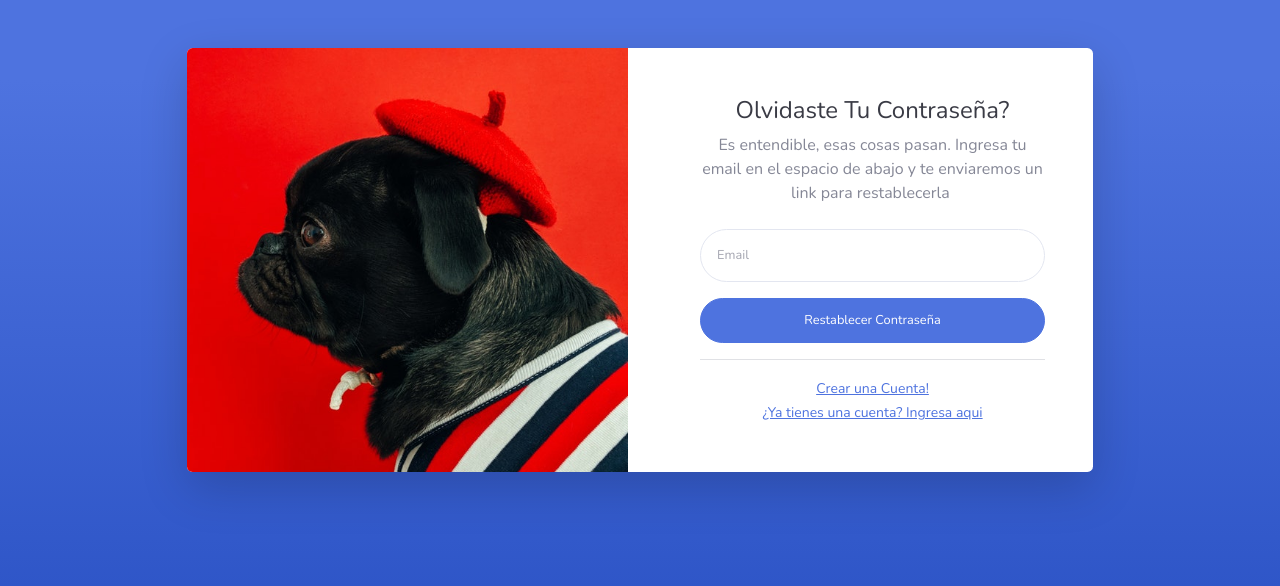
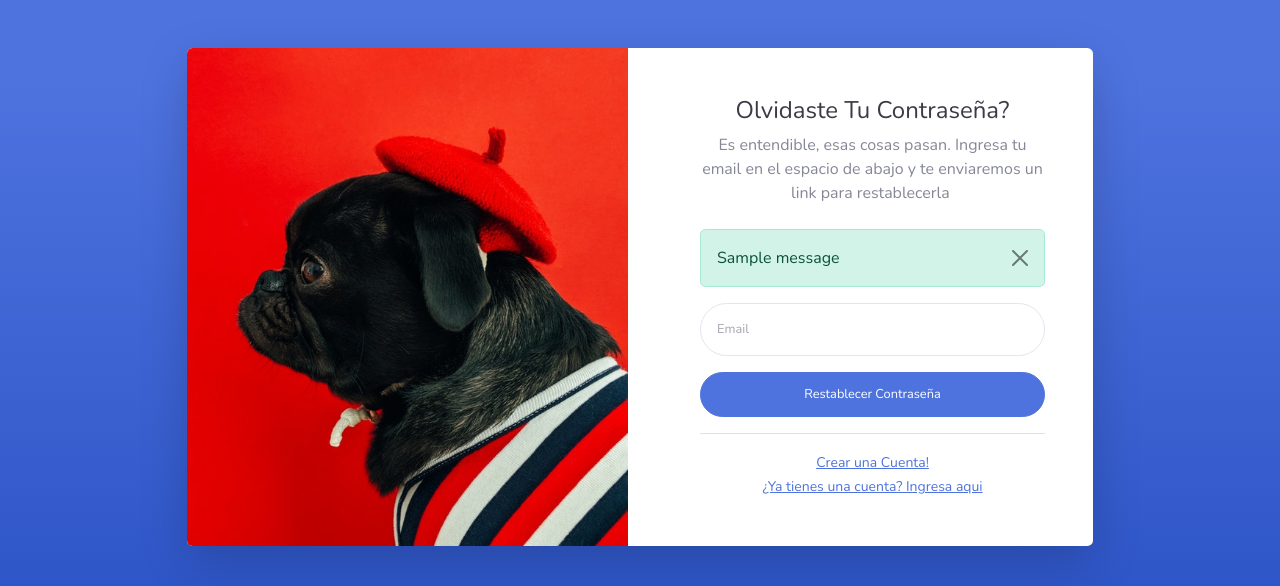
Before and after one commit to walthercarrasco/cheetah_research, a Django app: page /register/password-reset in a window 1280 px wide. Shown: the top 586 px of the page. Run offline with Django 5.2, Linux system fonts and the light colour scheme; tables that the repository leaves empty hold one stand-in row (values such as "Sample post"); one stand-in notice (Sample message) is shown; some libraries are stand-ins or nearby versions.

Commit message:
Login-forget-password

```diff
--- a/src/ConfigurationModule/Login/views.py
+++ b/src/ConfigurationModule/Login/views.py
@@ -9,7 +9,8 @@ from django.contrib import messages
 from django.template.loader import render_to_string
 from django.utils.encoding import force_bytes, force_str
 from django.utils.http import urlsafe_base64_encode, urlsafe_base64_decode
-
+from anymail.message import AnymailMessage
+from django.utils.html import strip_tags
 
 from .models import User
 
@@ -81,18 +82,22 @@ def password_reset_request(request):
                     'protocol': 'http',
                 }
                 email_body = render_to_string(email_template_name, c)
+                text_content = strip_tags(email_body)
+                message = AnymailMessage(
+                    subject=subject,
+                    body=text_content,
+                    from_email= 'cheetahresearch0201@gmail.com',
+                    to=[user.email],
+                )
+                message.attach_alternative(email_body, "text/html")
                 print(email_body)
                 try:
-                    send_mail(
-                        subject,
-                        email_body,
-                        'cheetahresearch0201@gmail.com',
-                        [user.email],
-                        fail_silently=False)
+                    message.send()
                 except Exception as e:
                     print(e)
                     return HttpResponse(f'Invalid header found: {e}')
-                return redirect("password_reset_confirm.html")
+                messages.success(request, 'An email has been sent to you with password reset instructions.')
+                return render(request, 'registration/forgot-password.html', {'form': form})
     else:
         form = PasswordResetRequestForm()
     return render(request, 'registration/forgot-password.html', {'form': form})
@@ -112,7 +117,7 @@ def password_reset_confirm(request, uidb64=None, token=None):
                 return redirect('user_login')
         else:
             form = SetPasswordForm2(user)
-        return render(request, 'registration/forgot-password.html', {'form': form})
+        return render(request, 'registration/password_reset_confirm.html', {'form': form})
     else:
         messages.error(request, 'The reset password link is no longer valid.')
         return redirect('user_login')
--- a/src/ConfigurationModule/templates/registration/forgot-password.html
+++ b/src/ConfigurationModule/templates/registration/forgot-password.html
@@ -28,6 +28,16 @@
                                         <h4 class="text-dark mb-2">Olvidaste Tu Contraseña?</h4>
                                         <p class="mb-4">Es entendible, esas cosas pasan. Ingresa tu email en el espacio de abajo y te enviaremos un link para restablecerla&nbsp;</p>
                                     </div>
+                                    {% if messages %}
+                                        <div class="messages">
+                                            {% for message in messages %}
+                                                <div class="alert alert-{{ message.tags }} alert-dismissible fade show" role="alert">
+                                                    {{ message }}
+                                                    <button type="button" class="btn-close" data-bs-dismiss="alert" aria-label="Close"></button>
+                                                </div>
+                                            {% endfor %}
+                                        </div>
+                                    {% endif %}
                                     <form class="user" method="POST">
                                         {% csrf_token %}
                                         {{ form.non_field_errors }}
```
